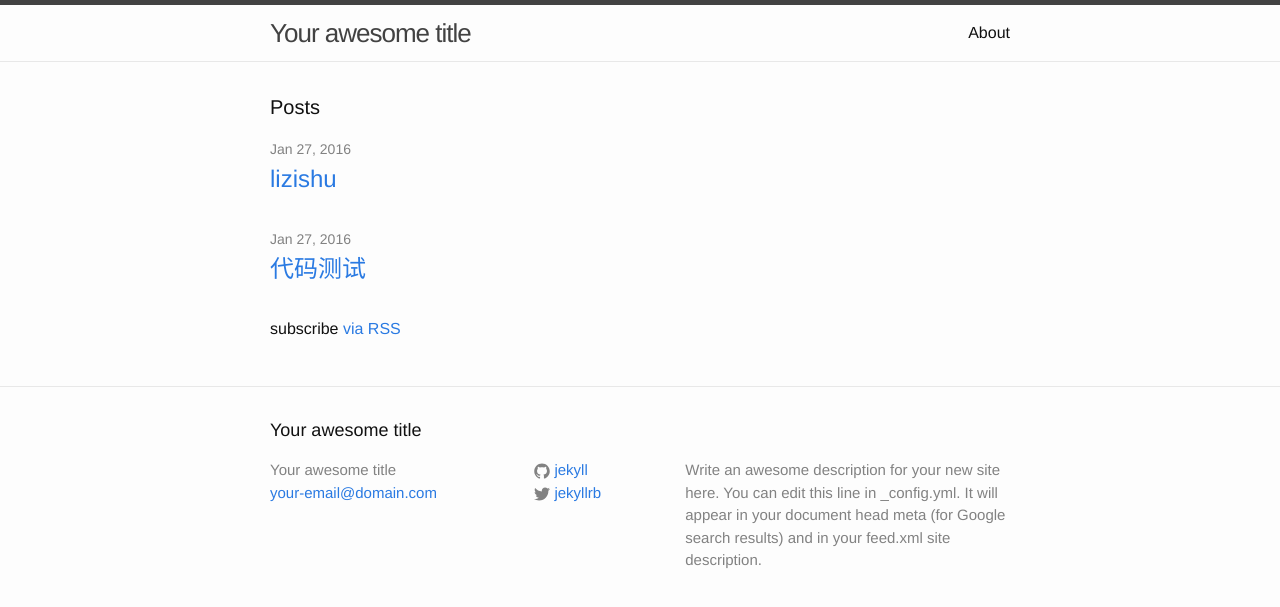
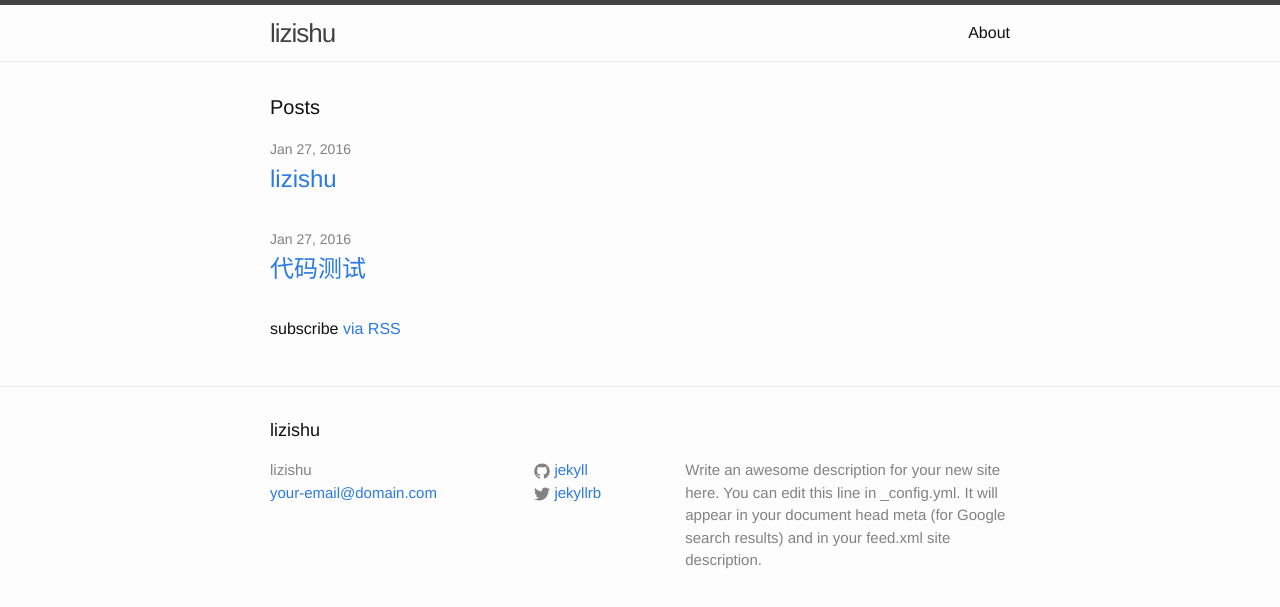
Before and after one commit to lizishu/lizishu.github.io, a Jekyll site: the page built from index.html, in a window 1280 px wide. Shown: the top 607 px of the page. Built offline with Jekyll 4.4.1, drawn with Linux system fonts in a browser that asks for light colours.

Commit message:
first post

```diff
--- a/_config.yml
+++ b/_config.yml
@@ -6,7 +6,7 @@
 # 'jekyll serve'. If you change this file, please restart the server process.
 
 # Site settings
-title: Your awesome title
+title: lizishu
 email: your-email@domain.com
 description: > # this means to ignore newlines until "baseurl:"
   Write an awesome description for your new site here. You can edit this
```
